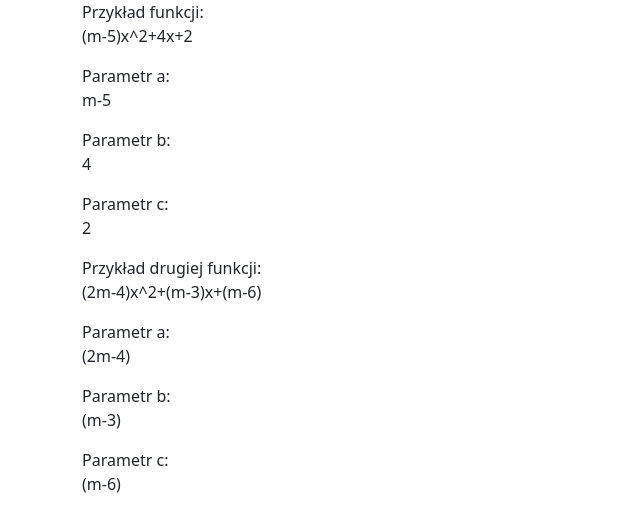
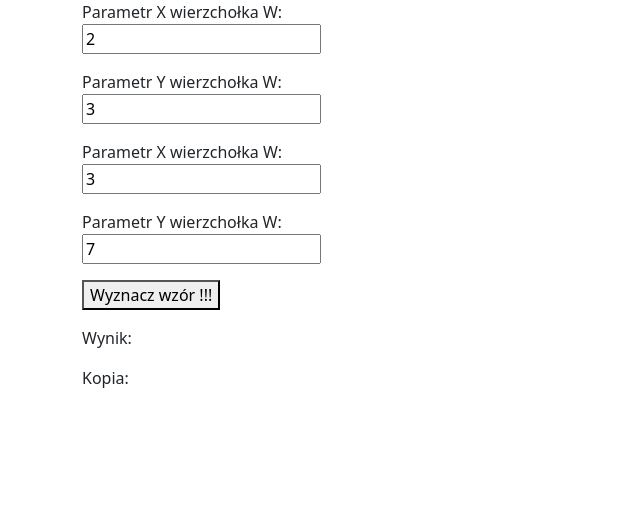
Before and after one commit to Michal-Radomski/Udemy_JS_and_TS_Courses, a website with bundled scripts: page 04 JS OOP/src/index.html in a window 1280 px wide. Shown: the whole page, without its empty margins (0-640 px from the left). Built offline with nearby package versions, Linux system fonts and the light colour scheme; files whose address does not match are found by name.

Commit message:
JS OOP - commit 11

```diff
--- a/04 JS OOP/src/index.html
+++ b/04 JS OOP/src/index.html
@@ -74,7 +74,7 @@
         <p id="instSF"></p>
       </div> -->
 
-      <div class="main">
+      <!-- <div class="main">
         <label>Przykład funkcji: </label>
         <p id="resultFunEx"></p>
         <label>Parametr a: </label>
@@ -91,6 +91,22 @@
         <p id="resultFunBFact2"></p>
         <label>Parametr c:</label>
         <p id="resultFunCFact2"></p>
+      </div> -->
+
+      <div class="main">
+        <label>Parametr X wierzchołka W: </label>
+        <p><input type="text" id="wX" value="2" /></p>
+        <label>Parametr Y wierzchołka W: </label>
+        <p><input type="text" id="wY" value="3" /></p>
+        <label>Parametr X wierzchołka W: </label>
+        <p><input type="text" id="Ax" value="3" /></p>
+        <label>Parametr Y wierzchołka W: </label>
+        <p><input type="text" id="Ay" value="7" /></p>
+        <p><button type="button" id="btn">Wyznacz wzór !!!</button></p>
+        <label>Wynik:</label>
+        <p id="resultPattern"></p>
+        <label>Kopia: </label>
+        <p id="resultCopyPattern"></p>
       </div>
     </div>
 
--- a/04 JS OOP/src/index.ts
+++ b/04 JS OOP/src/index.ts
@@ -282,56 +282,102 @@
 // })();
 
 //@ ES5 constructor function
-function CheckingFactors(this: any) {
-  this.funsArr = ["x^2+4x+2"];
-  this.afactor = "";
-  this.bfactor = "";
-  this.cfactor = "";
+// function CheckingFactors(this: any) {
+//   this.funsArr = ["x^2+4x+2"];
+//   this.afactor = "";
+//   this.bfactor = "";
+//   this.cfactor = "";
 
-  this.firstFunChecking = function (linn: string) {
-    this.strFun = "(" + linn + ")" + this.funsArr[0];
-    this.afactor = this.strFun.slice(0, -8);
-    this.bfactor = this.strFun.slice(9, -3);
-    this.cfactor = this.strFun.slice(12);
-    return {
-      funEx: this.strFun,
-      afactor: linn,
-      bfactor: this.bfactor,
-      cfactor: this.cfactor,
-    };
-  };
+//   this.firstFunChecking = function (linn: string) {
+//     this.strFun = "(" + linn + ")" + this.funsArr[0];
+//     this.afactor = this.strFun.slice(0, -8);
+//     this.bfactor = this.strFun.slice(9, -3);
+//     this.cfactor = this.strFun.slice(12);
+//     return {
+//       funEx: this.strFun,
+//       afactor: linn,
+//       bfactor: this.bfactor,
+//       cfactor: this.cfactor,
+//     };
+//   };
 
-  this.secondFunChecking = function (af: string, bf: string, cf: string) {
-    this.strFun = "(" + af + ")x^2+" + "(" + bf + ")x+(" + cf + ")";
-    this.afactor = this.strFun.slice(0, -16);
-    this.bfactor = this.strFun.slice(10, -7);
-    this.cfactor = this.strFun.slice(17);
-    af = this.afactor;
-    bf = this.bfactor;
-    cf = this.cfactor;
-    return {
-      funEx: this.strFun,
-      afactor: af,
-      bfactor: bf,
-      cfactor: cf,
-    };
-  };
+//   this.secondFunChecking = function (af: string, bf: string, cf: string) {
+//     this.strFun = "(" + af + ")x^2+" + "(" + bf + ")x+(" + cf + ")";
+//     this.afactor = this.strFun.slice(0, -16);
+//     this.bfactor = this.strFun.slice(10, -7);
+//     this.cfactor = this.strFun.slice(17);
+//     af = this.afactor;
+//     bf = this.bfactor;
+//     cf = this.cfactor;
+//     return {
+//       funEx: this.strFun,
+//       afactor: af,
+//       bfactor: bf,
+//       cfactor: cf,
+//     };
+//   };
+// }
+// function SomeFun() {}
+
+// (function Make() {
+//   const obj = new (CheckingFactors as any)();
+//   // console.log("obj:", obj);
+
+//   const resultFun = obj.firstFunChecking("m-5");
+//   (document.getElementById("resultFunEx") as HTMLParagraphElement).innerHTML = resultFun.funEx;
+//   (document.getElementById("resultFunLinn") as HTMLParagraphElement).innerHTML = resultFun.afactor;
+//   (document.getElementById("resultFunBFact") as HTMLParagraphElement).innerHTML = resultFun.bfactor;
+//   (document.getElementById("resultFunCFact") as HTMLParagraphElement).innerHTML = resultFun.cfactor;
+
+//   const resultFun2 = obj.secondFunChecking("2m-4", "m-3", "m-6");
+//   (document.getElementById("resultFunEx2") as HTMLParagraphElement).innerHTML = resultFun2.funEx;
+//   (document.getElementById("resultFunLinn2") as HTMLParagraphElement).innerHTML = resultFun2.afactor;
+//   (document.getElementById("resultFunBFact2") as HTMLParagraphElement).innerHTML = resultFun2.bfactor;
+//   (document.getElementById("resultFunCFact2") as HTMLParagraphElement).innerHTML = resultFun2.cfactor;
+// })();
+
+const objFunPattern = {
+  wX: function () {
+    return (document.getElementById("wX") as HTMLInputElement).value;
+  },
+  wY: function () {
+    return (document.getElementById("wY") as HTMLInputElement).value;
+  },
+  Ax: function () {
+    return (document.getElementById("Ax") as HTMLInputElement).value;
+  },
+  Ay: function () {
+    return (document.getElementById("Ay") as HTMLInputElement).value;
+  },
+};
+
+function MakePattern() {
+  let a = 0;
+  let pattern = "";
+  const wX = Number(objFunPattern.wX());
+  const wY = Number(objFunPattern.wY());
+  const Ax = Number(objFunPattern.Ax());
+  const Ay = Number(objFunPattern.Ay());
+  a = (Ay - wY) / (Ax - wX);
+  pattern = "y= " + a + "*(x+" + wX + ")^2+" + wY;
+  (document.getElementById("resultPattern") as HTMLInputElement).innerHTML = pattern;
 }
-function SomeFun() {}
 
-(function Make() {
-  const obj = new (CheckingFactors as any)();
-  // console.log("obj:", obj);
+const btn = document.getElementById("btn") as HTMLButtonElement;
 
-  const resultFun = obj.firstFunChecking("m-5");
-  (document.getElementById("resultFunEx") as HTMLParagraphElement).innerHTML = resultFun.funEx;
-  (document.getElementById("resultFunLinn") as HTMLParagraphElement).innerHTML = resultFun.afactor;
-  (document.getElementById("resultFunBFact") as HTMLParagraphElement).innerHTML = resultFun.bfactor;
-  (document.getElementById("resultFunCFact") as HTMLParagraphElement).innerHTML = resultFun.cfactor;
+btn.addEventListener("click", MakePattern);
+const objCopy = objFunPattern;
+console.log("objCopy===objFunPattern:", objCopy === objFunPattern);
 
-  const resultFun2 = obj.secondFunChecking("2m-4", "m-3", "m-6");
-  (document.getElementById("resultFunEx2") as HTMLParagraphElement).innerHTML = resultFun2.funEx;
-  (document.getElementById("resultFunLinn2") as HTMLParagraphElement).innerHTML = resultFun2.afactor;
-  (document.getElementById("resultFunBFact2") as HTMLParagraphElement).innerHTML = resultFun2.bfactor;
-  (document.getElementById("resultFunCFact2") as HTMLParagraphElement).innerHTML = resultFun2.cfactor;
-})();
+function MakeCopyPattern() {
+  let ca = 0;
+  let cpattern = "";
+  const cwX = Number(objCopy.wX());
+  const cwY = Number(objCopy.wY());
+  const cAx = Number(objCopy.Ax());
+  const cAy = Number(objCopy.Ay());
+  ca = (cAy - cwY) / (cAx - cwX);
+  cpattern = "y= " + ca + "*(x+" + cwX + ")^2+" + cwY;
+  (document.getElementById("resultCopyPattern") as HTMLParagraphElement).innerHTML = cpattern;
+}
+btn.addEventListener("click", MakeCopyPattern);
```
